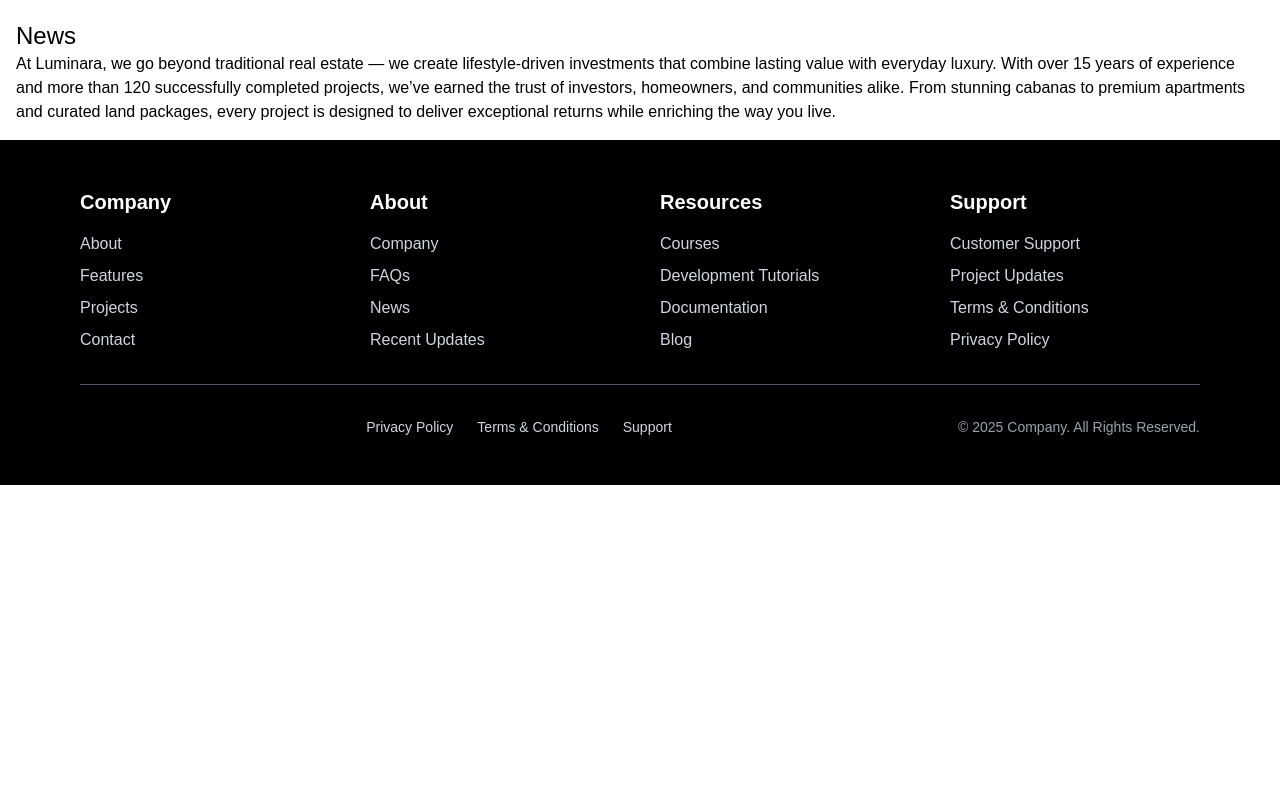
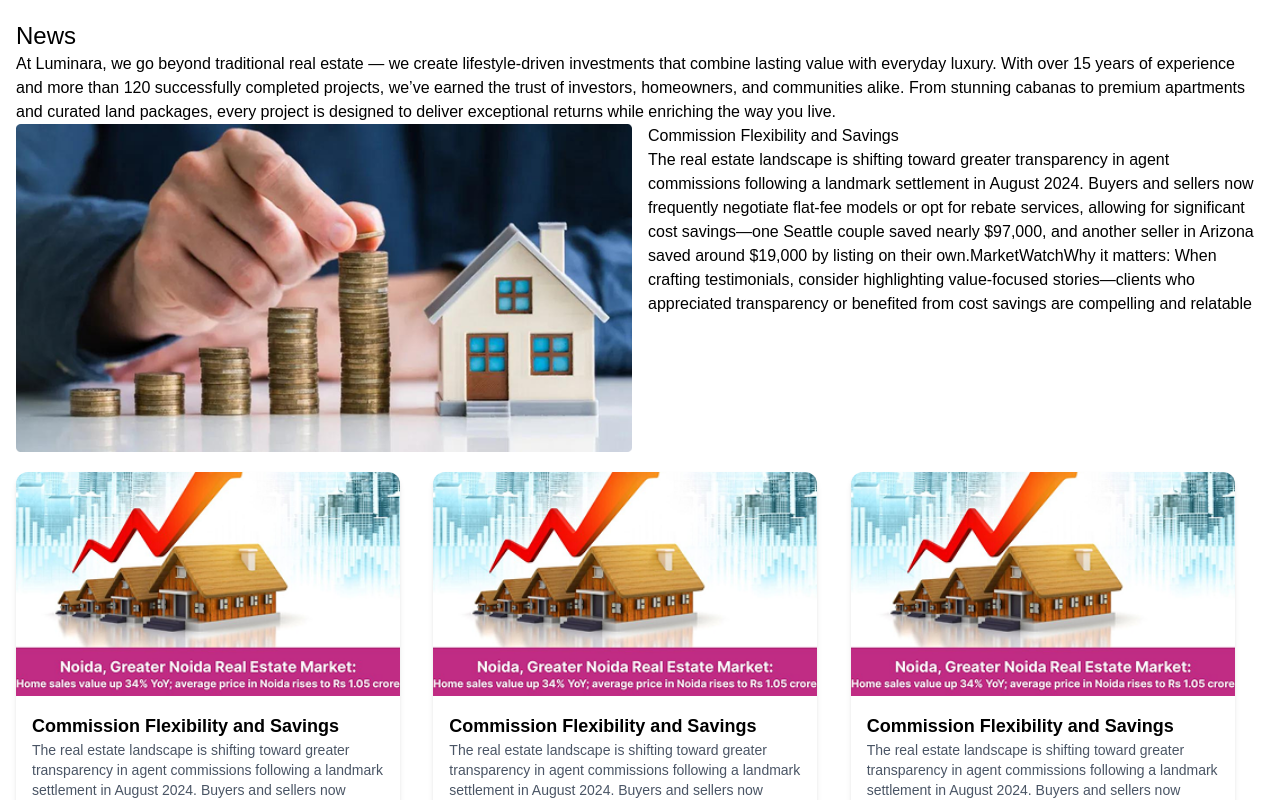
Before and after one commit to Sudharaka200/luminara-life-style.lk, a Next.js app: page / in a window 1280 px wide. Shown: the part 5120-5920 px from the top of the page. Before the commit the page ends 5605 px from the top, so only its background shows below. Built offline with nearby package versions, Linux system fonts and the light colour scheme.

Commit message:
home update

```diff
--- a/src/app/About/page.tsx
+++ b/src/app/About/page.tsx
@@ -2,9 +2,13 @@ import React from 'react'
 
 function Page() {
   return (
-    <div>
-      <h1>About</h1>
-    </div>
+    <>
+      <div className='container'>
+        <div>
+
+        </div>
+      </div>
+    </>
   )
 }
 
--- /dev/null
+++ b/src/app/components/newsCard.tsx
@@ -0,0 +1,42 @@
+"use client";
+
+import { FC } from "react";
+import Image from "next/image";
+
+
+interface PropertyCardProps {
+  title: string;
+  description: string;
+  image: string;
+}
+
+const newsCard: FC<PropertyCardProps> = ({
+  title,
+  description,
+  image,
+}) => {
+  return (
+    <div className="max-w-sm bg-white rounded-xl shadow-md overflow-hidden hover:shadow-lg transition-shadow">
+      {/* Image */}
+      <div className="relative h-56 w-full">
+        <Image
+          src={image}
+          alt={title}
+          fill
+          className="object-cover"
+        />
+      </div>
+
+      {/* Content */}
+      <div className="p-4">
+        <h2 className="text-lg font-bold">{title}</h2>
+        <div className="flex items-center text-gray-600 text-sm mb-2">
+          <p>{description}</p>
+        </div>
+
+      </div>
+    </div>
+  );
+};
+
+export default newsCard;
--- a/src/app/page.tsx
+++ b/src/app/page.tsx
@@ -9,6 +9,8 @@ import section1Img from './images/Group 172.png'
 import CategorySwiper from './components/categorySwiper';
 import Propertycard from './components/card';
 import ImageSlider from './components/imageslider';
+import NewsImg from '../../public/images/Rectangle 136.png';
+import NewsCard from './components/newsCard';
 
 export default function Home() {
   return (
@@ -96,7 +98,8 @@ export default function Home() {
                   </div>
                   <div>
 
-                    {/* section 2 */}       <h1 className='text-5xl font-bold text-white'>5K+</h1>
+                    {/* section 2 */}
+                    <h1 className='text-5xl font-bold text-white'>5K+</h1>
                     <p className='text-white'>Happy Investors</p>
                   </div>
                   <div>
@@ -290,6 +293,42 @@ export default function Home() {
       <div className='container mx-auto p-4'>
         <h1 className='text-2xl'>News</h1>
         <p>At Luminara, we go beyond traditional real estate — we create lifestyle-driven investments that combine lasting value with everyday luxury. With over 15 years of experience and more than 120 successfully completed projects, we’ve earned the trust of investors, homeowners, and communities alike. From stunning cabanas to premium apartments and curated land packages, every project is designed to deliver exceptional returns while enriching the way you live.</p>
+
+        {/* News */}
+        <div className='container'>
+          <div className='grid grid-cols-1 sm:grid-cols-2 gap-4'>
+            <div>
+              <Image src={NewsImg} alt='News Image' />
+            </div>
+
+            <div>
+              <h1>Commission Flexibility and Savings</h1>
+              <p>The real estate landscape is shifting toward greater transparency in agent commissions following a landmark settlement in August 2024. Buyers and sellers now frequently negotiate flat-fee models or opt for rebate services, allowing for significant cost savings—one Seattle couple saved nearly $97,000, and another seller in Arizona saved around $19,000 by listing on their own.MarketWatchWhy it matters: When crafting testimonials, consider highlighting value-focused stories—clients who appreciated transparency or benefited from cost savings are compelling and relatable</p>
+            </div>
+
+          </div>
+        </div>
+
+        <div className='grid grid-cols-1 sm:grid-cols-3 gap-1 mt-5'>
+          <NewsCard
+            title="Commission Flexibility and Savings"
+            description="The real estate landscape is shifting toward greater transparency in agent commissions following a landmark settlement in August 2024. Buyers and sellers now frequently negotiate flat-fee models or opt for rebate services, allowing for significant cost savings—one Seattle couple saved nearly $97,000, and another seller in "
+            image="/images/Rectangle 137.png"
+            />
+
+            <NewsCard
+            title="Commission Flexibility and Savings"
+            description="The real estate landscape is shifting toward greater transparency in agent commissions following a landmark settlement in August 2024. Buyers and sellers now frequently negotiate flat-fee models or opt for rebate services, allowing for significant cost savings—one Seattle couple saved nearly $97,000, and another seller in "
+            image="/images/Rectangle 137.png"
+            />
+
+            <NewsCard
+            title="Commission Flexibility and Savings"
+            description="The real estate landscape is shifting toward greater transparency in agent commissions following a landmark settlement in August 2024. Buyers and sellers now frequently negotiate flat-fee models or opt for rebate services, allowing for significant cost savings—one Seattle couple saved nearly $97,000, and another seller in "
+            image="/images/Rectangle 137.png"
+            />
+        </div>
+        {/* News */}
       </div>
       {/* Section 9 */}
 
```
Also changed, not shown: public/images/Rectangle 136.png (added), public/images/Rectangle 137.png (added).
